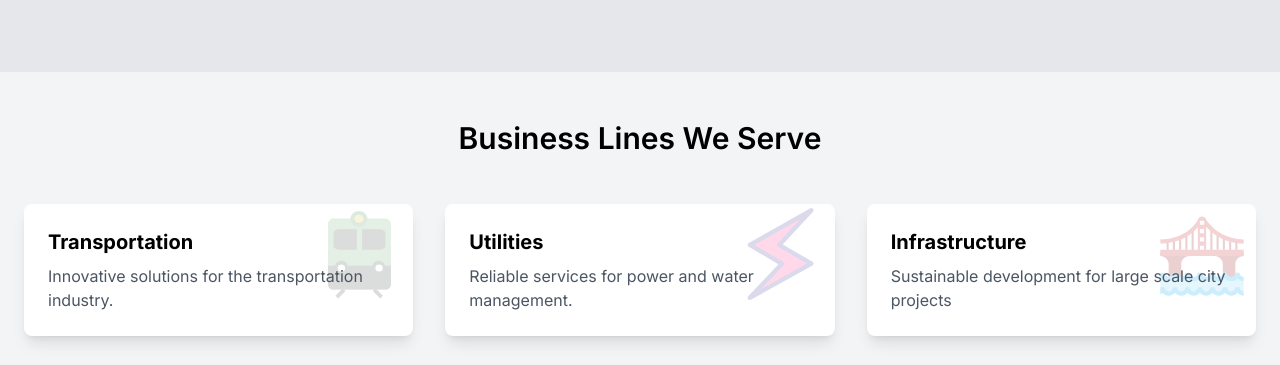
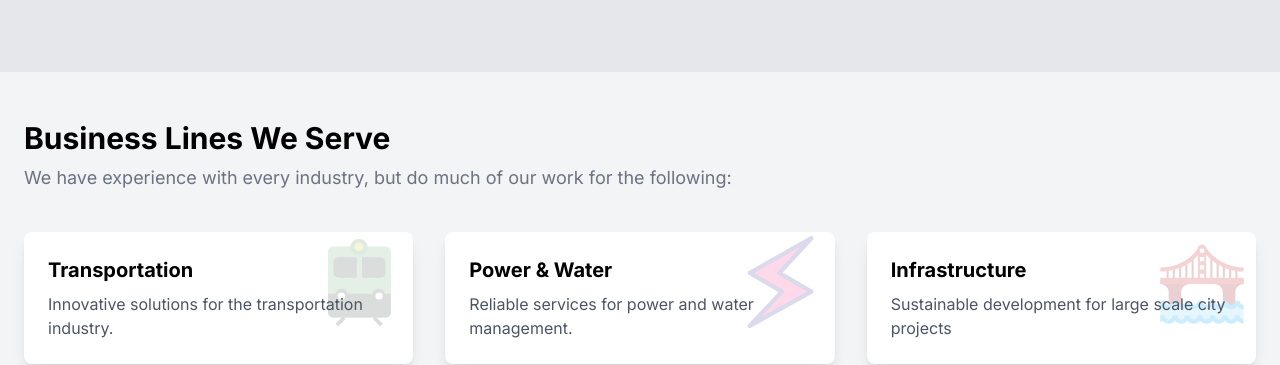
Before and after one commit to AECOMVizStudio/vizsite2024, a Next.js app: page / in a window 1280 px wide. Shown: the part 1300-1665 px from the top of the page. Built offline with nearby package versions, Linux system fonts and the light colour scheme.

Commit message:
Copy changes

```diff
--- a/ui/components/home/BusinessLines.tsx
+++ b/ui/components/home/BusinessLines.tsx
@@ -8,7 +8,7 @@ const industries = [
   },
   {
     icon: '/svg/electricity.svg',
-    title: 'Utilities',
+    title: 'Power & Water',
     description: 'Reliable services for power and water management.',
   },
   {
@@ -24,8 +24,9 @@ const industries = [
     return (
       <section className="bg-gray-100 py-12">
         <div className="container mx-auto px-6">
-          <div className="text-center mb-12">
-            <h2 className="text-3xl font-semibold">Business Lines We Serve</h2>
+          <div className="text-left mb-10">
+            <h2 className="text-3xl font-bold pb-2">Business Lines We Serve</h2>
+            <h3 className="text-lg text-gray-500">We have experience with every industry, but do much of our work for the following: </h3>
           </div>
           <div className="grid grid-cols-1 md:grid-cols-3 gap-8">
             {industries.map((industry) => (
```
